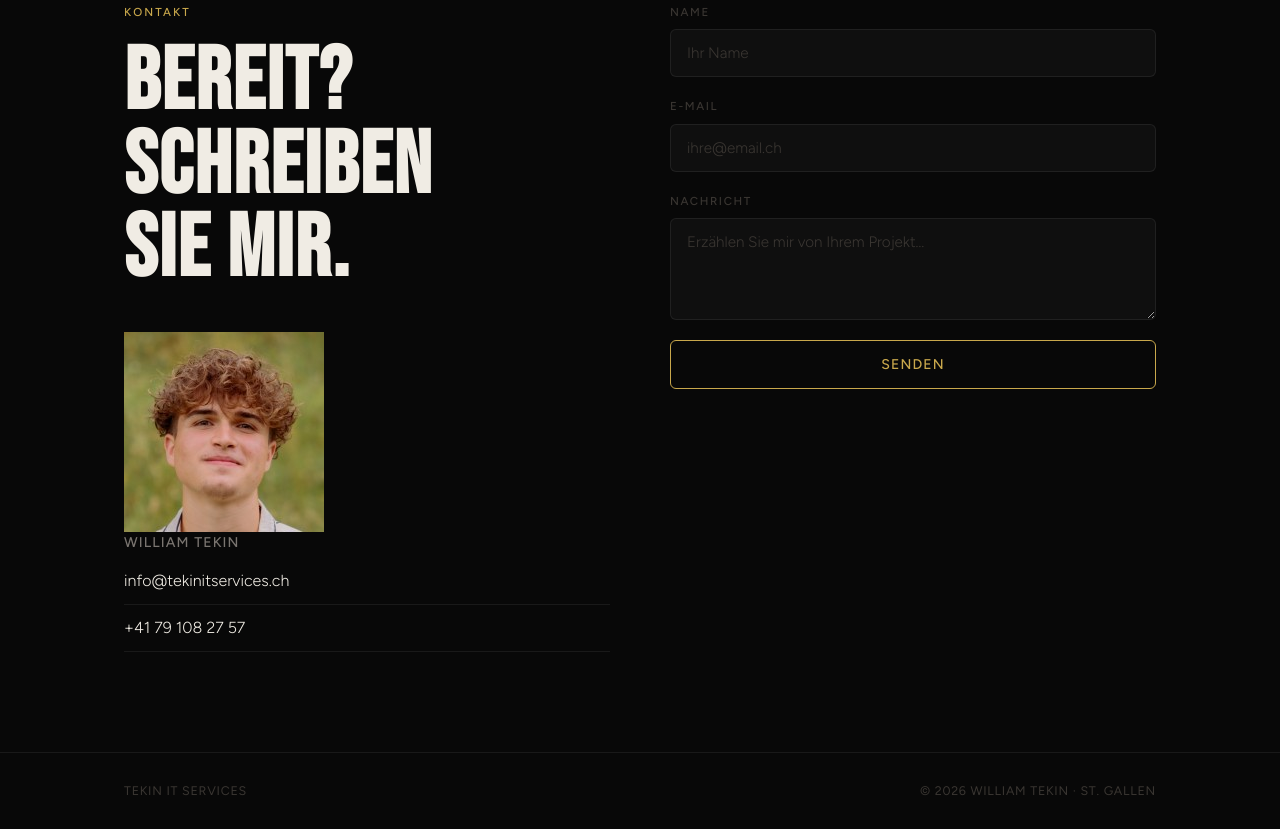
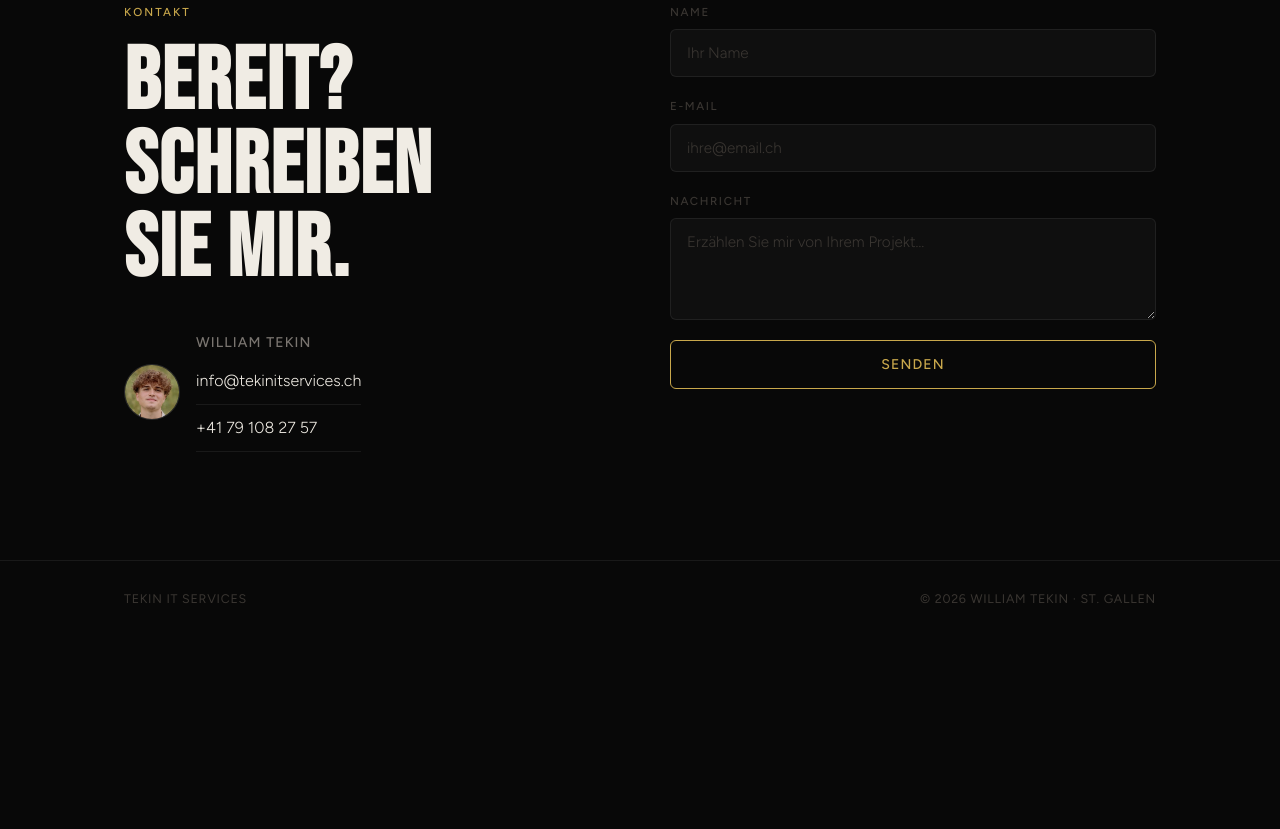
Before and after one commit to williamtekin/TekinITServices, a plain HTML site: page index.html in a window 1280 px wide. Shown: the part 2360-3189 px from the top of the page. After the commit the page ends 2997 px from the top, so only its background shows below. Drawn offline with Linux system fonts and the light colour scheme.

Commit message:
Update style.css

```diff
--- a/style.css
+++ b/style.css
@@ -3,7 +3,6 @@
    Luxury minimalist · Deep black · Gold accent
    ========================================================== */
 
-/* --- TOKENS --------------------------------------------- */
 :root {
   --black:   #080808;
   --near:    #0f0f0f;
@@ -26,7 +25,6 @@
   --ease: cubic-bezier(0.22, 1, 0.36, 1);
 }
 
-/* --- RESET ---------------------------------------------- */
 *,
 *::before,
 *::after {
@@ -59,7 +57,6 @@ ul { list-style: none; }
 img, video, svg { display: block; max-width: 100%; }
 input, textarea, button { font-family: inherit; font-size: inherit; }
 
-/* --- UTILITIES ------------------------------------------ */
 .eyebrow {
   font-family: var(--ff-body);
   font-size: 0.72rem;
@@ -90,18 +87,15 @@ input, textarea, button { font-family: inherit; font-size: inherit; }
               transform 0.25s var(--ease), box-shadow 0.25s var(--ease);
   white-space: nowrap;
 }
-
 .btn:hover {
   background: var(--gold);
   color: var(--black);
   transform: translateY(-2px);
   box-shadow: 0 8px 32px rgba(201,168,76,0.25);
 }
-
 .btn:disabled { opacity: 0.5; cursor: not-allowed; transform: none; }
 .btn--full { width: 100%; }
 
-/* --- REVEAL -------------------------------------------- */
 .reveal {
   opacity: 0;
   transform: translateY(28px);
@@ -111,7 +105,6 @@ input, textarea, button { font-family: inherit; font-size: inherit; }
 .step:nth-child(2).reveal { transition-delay: 0.1s; }
 .step:nth-child(3).reveal { transition-delay: 0.2s; }
 
-/* --- NAV ----------------------------------------------- */
 .nav {
   position: fixed;
   top: 0; left: 0; right: 0;
@@ -152,7 +145,6 @@ input, textarea, button { font-family: inherit; font-size: inherit; }
 }
 .nav__cta-link:hover { color: var(--gold); }
 
-/* --- HERO ---------------------------------------------- */
 .hero {
   position: relative;
   min-height: 100svh;
@@ -240,7 +232,6 @@ input, textarea, button { font-family: inherit; font-size: inherit; }
   to   { transform: translateX(-50%); }
 }
 
-/* --- PAKET --------------------------------------------- */
 .paket {
   position: relative;
   overflow: hidden;
@@ -354,7 +345,6 @@ input, textarea, button { font-family: inherit; font-size: inherit; }
   white-space: nowrap;
 }
 
-/* --- PROZESS ------------------------------------------- */
 .prozess {
   padding: 100px 0;
   border-bottom: 1px solid var(--line);
@@ -405,7 +395,6 @@ input, textarea, button { font-family: inherit; font-size: inherit; }
   line-height: 1.75;
 }
 
-/* --- KONTAKT ------------------------------------------- */
 .kontakt { padding: 100px 0; }
 .kontakt__inner {
   max-width: 1080px;
@@ -424,6 +413,25 @@ input, textarea, button { font-family: inherit; font-size: inherit; }
   color: var(--white);
   margin-bottom: 40px;
 }
+
+/* --- FOTO ------------------------------------------- */
+.kontakt__person {
+  display: flex;
+  align-items: center;
+  gap: 16px;
+  margin-bottom: 8px;
+}
+.kontakt__foto {
+  width: 56px;
+  height: 56px;
+  border-radius: 50%;
+  object-fit: cover;
+  object-position: center top;
+  border: 1px solid var(--line-hi);
+  flex-shrink: 0;
+  filter: grayscale(20%);
+}
+
 .kontakt__details { display: flex; flex-direction: column; gap: 10px; }
 .kontakt__name {
   font-size: 0.88rem;
@@ -443,7 +451,6 @@ input, textarea, button { font-family: inherit; font-size: inherit; }
 }
 .kontakt__link:hover { color: var(--gold); border-bottom-color: var(--gold); }
 
-/* --- FORM ---------------------------------------------- */
 .form { display: flex; flex-direction: column; gap: 20px; }
 .form__field { display: flex; flex-direction: column; gap: 8px; }
 .form__field label {
@@ -479,7 +486,6 @@ input, textarea, button { font-family: inherit; font-size: inherit; }
 }
 .form__confirm { font-size: 0.85rem; color: var(--gold); text-align: center; min-height: 20px; }
 
-/* --- FOOTER -------------------------------------------- */
 .footer { border-top: 1px solid var(--line); padding: 28px 0; }
 .footer__inner {
   max-width: 1080px;
@@ -497,7 +503,6 @@ input, textarea, button { font-family: inherit; font-size: inherit; }
   color: var(--dim);
 }
 
-/* --- RESPONSIVE ---------------------------------------- */
 @media (min-width: 700px) {
   .steps { grid-template-columns: repeat(3, 1fr); }
   .kontakt__inner { grid-template-columns: 1fr 1fr; align-items: start; }
```
